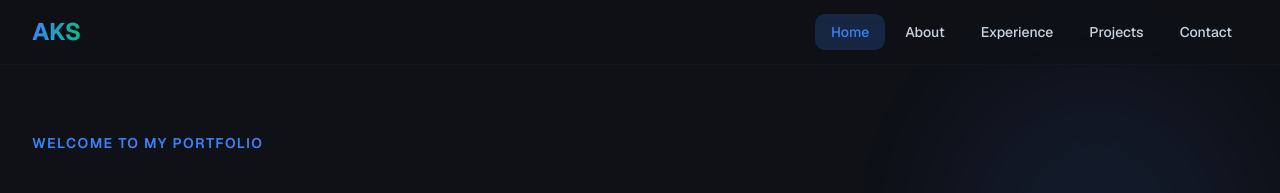
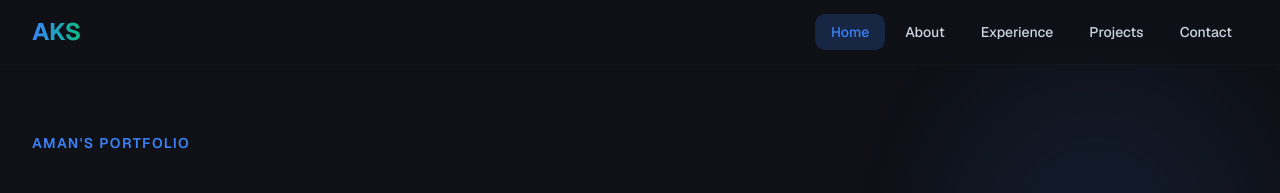
Before and after one commit to aman000sah/aman-portfolio, a Next.js app: page / in a window 1280 px wide. Shown: the top 193 px of the page. Built offline with nearby package versions, Linux system fonts and the light colour scheme.

Commit message:
one_more_title_line

```diff
--- a/app/page.tsx
+++ b/app/page.tsx
@@ -103,7 +103,7 @@ export default function Portfolio() {
             <div className="space-y-6 sm:space-y-8 animate-in fade-in slide-in-from-left-8 duration-1000">
               <div className="space-y-4 sm:space-y-6">
                 <p className="text-primary font-semibold tracking-widest uppercase text-xs sm:text-sm">
-                  Welcome to my portfolio
+                  Aman's Portfolio
                 </p>
                 <h1 className="text-4xl sm:text-5xl md:text-6xl lg:text-7xl font-bold leading-tight">
                   Hey, I'm
```
